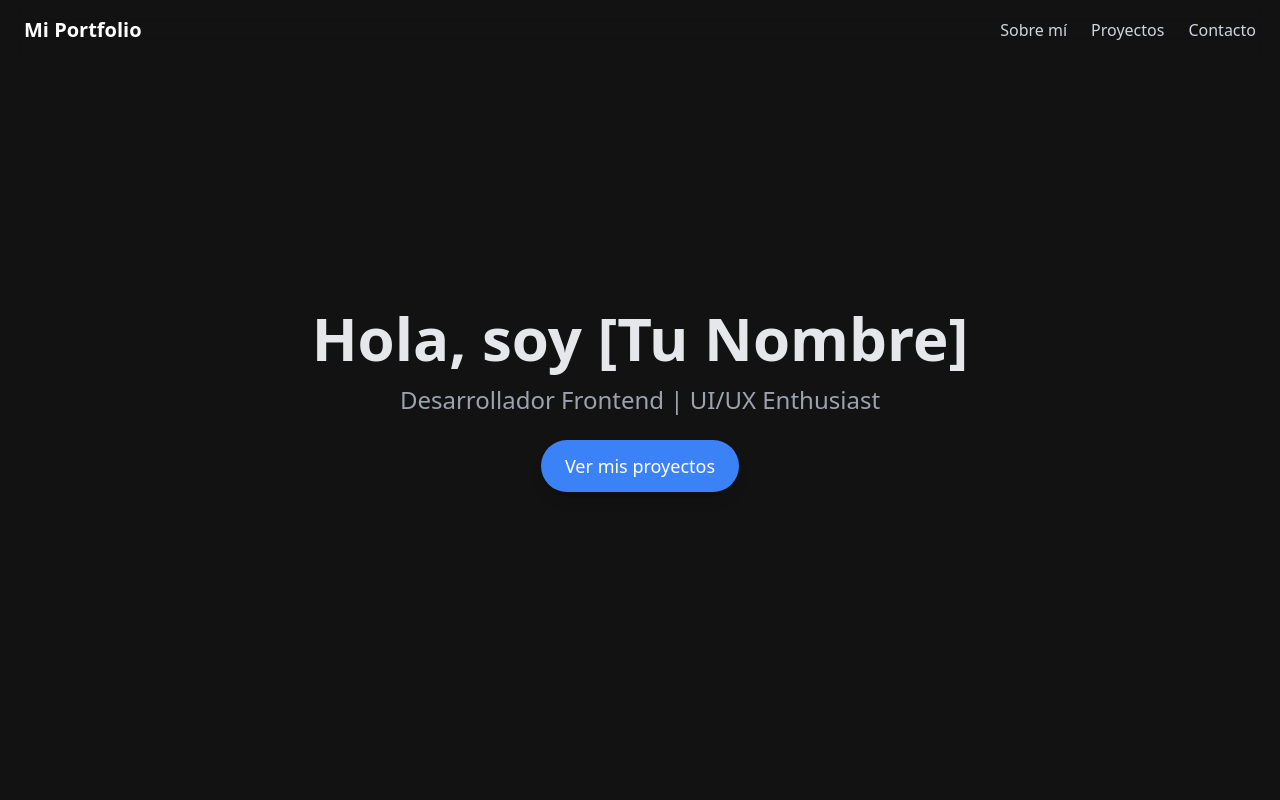
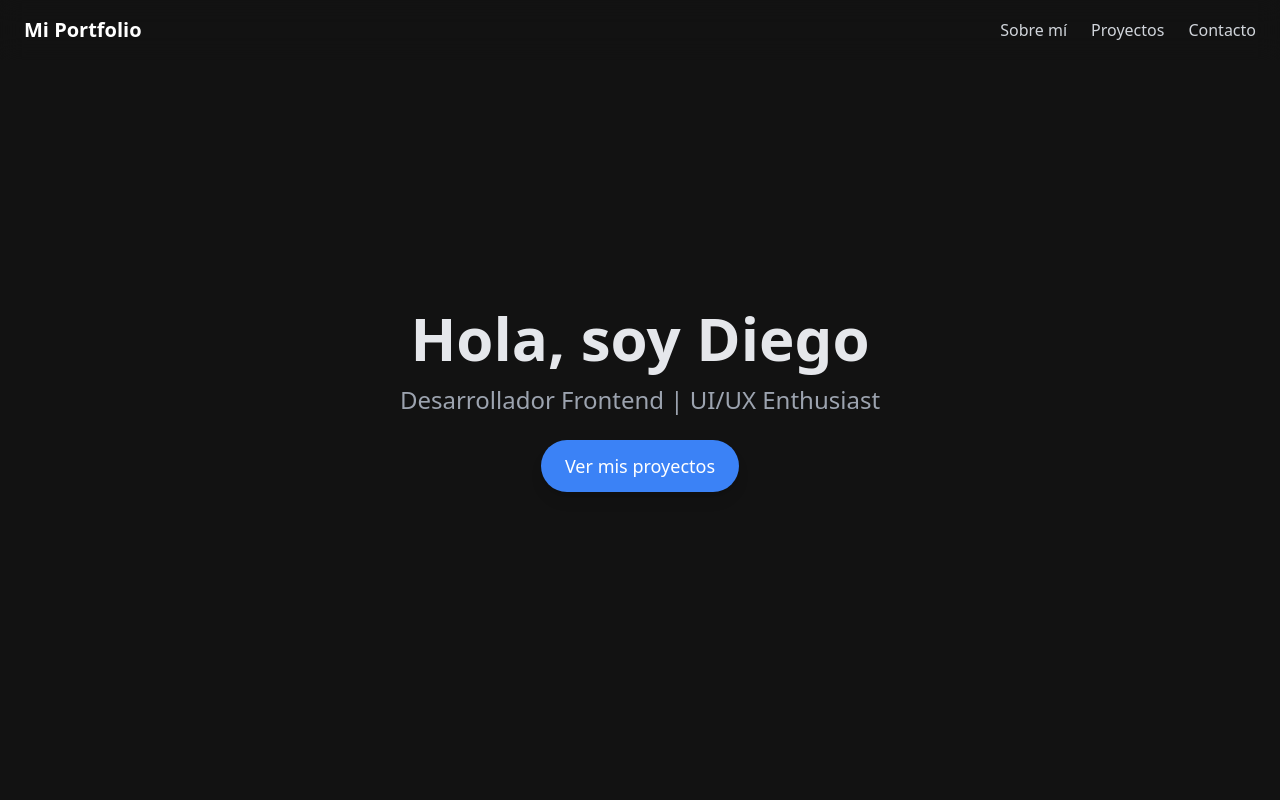
Before and after one commit to DieOsorio/DieOsorio.github.io, a React (Create React App) app: page / in a window 1280 px wide. Shown: the top 800 px of the page. Built offline with nearby package versions, Linux system fonts and the light colour scheme.

Commit message:
mi nombre

```diff
--- a/package.json
+++ b/package.json
@@ -2,6 +2,7 @@
   "name": "my-portfolio",
   "version": "0.1.0",
   "private": true,
+  "homepage": "https://DieOsorio.github.io",
   "dependencies": {
     "@headlessui/react": "^2.2.0",
     "@heroicons/react": "^2.2.0",
--- a/src/components/Hero.jsx
+++ b/src/components/Hero.jsx
@@ -9,7 +9,7 @@ function Hero() {
       animate={{ opacity: 1, y: 0 }}
       transition={{ duration: 1 }}
     >
-      <h1 className="text-4xl md:text-6xl font-bold">Hola, soy [Tu Nombre]</h1>
+      <h1 className="text-4xl md:text-6xl font-bold">Hola, soy Diego</h1>
       <p className="text-lg md:text-2xl text-gray-400 mt-4">
         Desarrollador Frontend | UI/UX Enthusiast
       </p>
```
